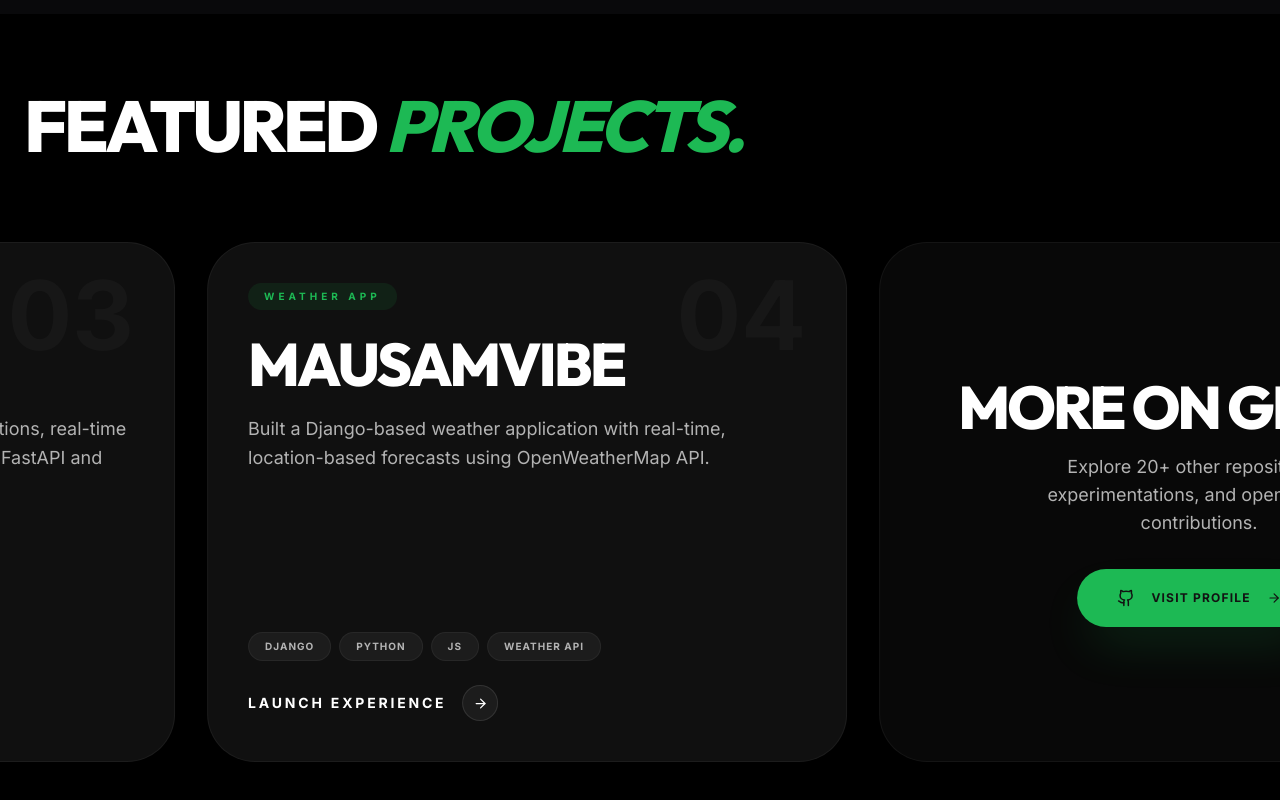
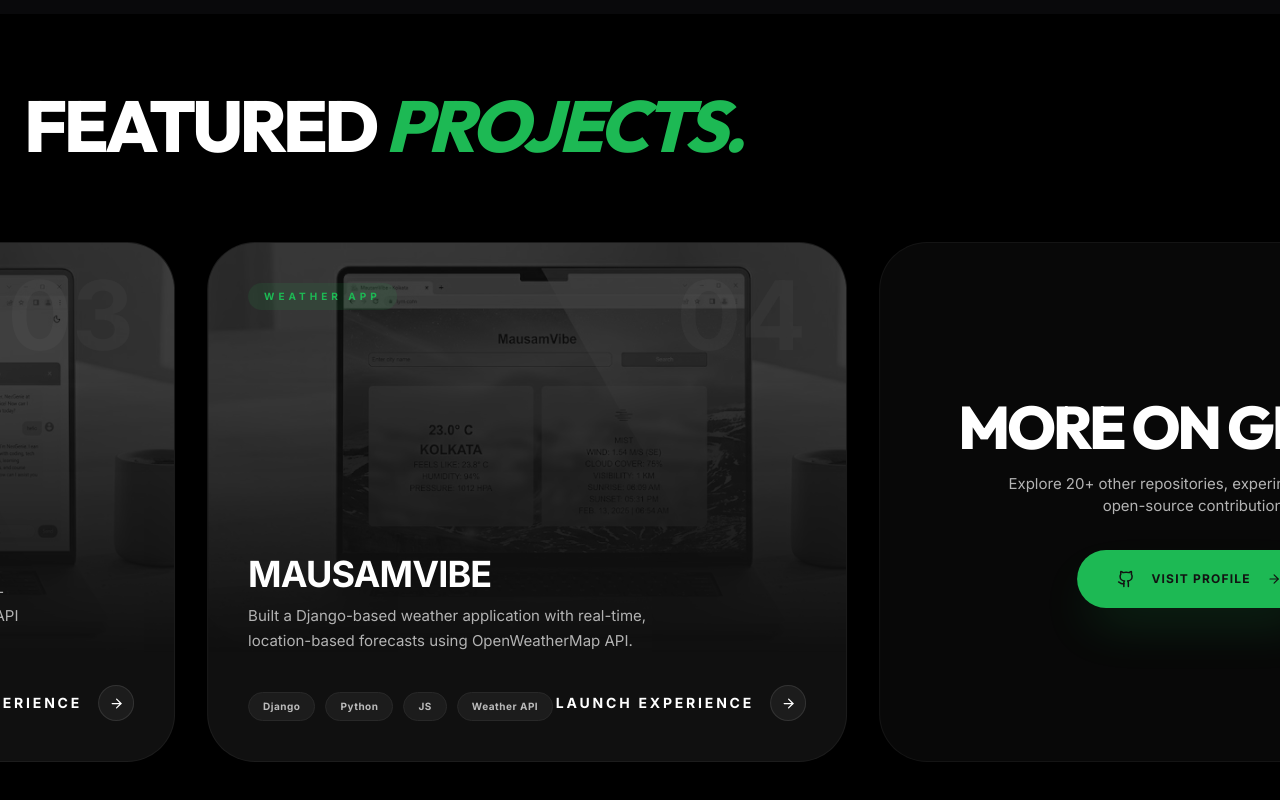
Before and after one commit to SaumiliHaldar/Portfolio, a Next.js app: page / in a window 1280 px wide. Shown: the part 2966-3766 px from the top of the page. Built offline with nearby package versions, Linux system fonts and the light colour scheme.

Commit message:
enhanced project cards with improved animations and layout adjustments

```diff
--- a/src/components/section/Projects.jsx
+++ b/src/components/section/Projects.jsx
@@ -1,7 +1,7 @@
 "use client";
 
 import { useRef, useState, useEffect } from "react";
-import { motion, useScroll, useTransform, useSpring } from "framer-motion";
+import { motion, useScroll, useTransform, useSpring, useInView } from "framer-motion";
 import { Github, ArrowRight } from "lucide-react";
 
 const projects = [
@@ -13,7 +13,7 @@ const projects = [
     tags: ["FastAPI", "React", "Prisma", "Gemini API"],
     github: "https://github.com/SaumiliHaldar/DevTrackr",
     demo: "https://devtrackrr.vercel.app",
-    // image: "/devtrackr.jpg",
+    image: "/devtrackr.jpg",
     color: "#1DB954",
   },
   {
@@ -24,8 +24,8 @@ const projects = [
     tags: ["Next.js", "FastAPI", "MongoDB", "gTTS"],
     github: "https://github.com/SaumiliHaldar/Lysn",
     demo: "https://lysn.vercel.app",
-    // image: "/lysn.jpg",
-    color: "#1ed760",
+    image: "/lysn.jpg",
+    color: "#1ED760",
   },
   {
     id: "03",
@@ -35,7 +35,7 @@ const projects = [
     tags: ["FastAPI", "React", "Gemini", "Redis"],
     github: "https://github.com/SaumiliHaldar/NexGenie",
     demo: "https://nexgenie.vercel.app",
-    // image: "/nexgenie.jpg",
+    image: "/nexgenie.jpg",
     color: "#19E68C",
   },
   {
@@ -46,7 +46,7 @@ const projects = [
     tags: ["Django", "Python", "JS", "Weather API"],
     github: "https://github.com/SaumiliHaldar/MausamVibe",
     demo: "https://mausamvibe.onrender.com",
-    // image: "/mausamvibe.jpg",
+    image: "/mausamvibe.jpg",
     color: "#1ABC54",
   },
 ];
@@ -89,7 +89,7 @@ export default function Projects() {
     <section ref={containerRef} id="projects" className="relative h-[400vh] bg-black">
       <div className="sticky top-0 h-screen flex flex-col overflow-hidden">
 
-        {/* ── Section Heading — same alignment as Experience & Skills ── */}
+        {/* ── Section Heading ── */}
         <div className="w-full max-w-7xl mx-auto px-4 md:px-6 pt-16 md:pt-20 pb-6 md:pb-8 shrink-0">
           <motion.div
             initial={{ opacity: 0, y: 20 }}
@@ -103,46 +103,18 @@ export default function Projects() {
           </motion.div>
         </div>
 
-        {/* ── Cards — horizontal scroll fills remaining height ── */}
+        {/* ── Cards — horizontal scroll ── */}
         <div className="flex-1 flex items-center overflow-hidden relative">
           <motion.div
             ref={scrollRef}
             style={{ x: springX }}
             className="flex gap-6 md:gap-8 px-6 md:px-20 items-center will-change-transform"
           >
-            {projects.map((project) => (
-              <ProjectCard key={project.id} project={project} />
+            {projects.map((project, index) => (
+              <ProjectCard key={project.id} project={project} index={index} />
             ))}
 
-            {/* Final "More on GitHub" card */}
-            <div className="group relative flex h-[65vh] w-[85vw] md:w-[60vw] lg:w-[50vw] flex-col shrink-0 overflow-hidden rounded-[2.5rem] md:rounded-[3rem] bg-secondary/20 border border-white/5 hover:border-primary/30 transition-colors duration-700">
-              <div className="absolute top-8 right-12 text-6xl md:text-8xl font-black text-white/[0.03] select-none pointer-events-none group-hover:text-primary/10 transition-colors">
-                ++
-              </div>
-              <div className="flex flex-col h-full p-6 md:p-12 items-center justify-center text-center gap-8 relative z-10">
-                <div className="space-y-4">
-                  <h3 className="text-3xl md:text-6xl font-black font-heading text-foreground uppercase tracking-tighter group-hover:text-primary transition-colors">
-                    More on GitHub
-                  </h3>
-                  <p className="text-muted-foreground text-sm md:text-lg max-w-sm mx-auto">
-                    Explore 20+ other repositories, experimentations, and open-source contributions.
-                  </p>
-                </div>
-                <a
-                  href="https://github.com/SaumiliHaldar"
-                  target="_blank"
-                  className="group/btn flex items-center gap-4 px-8 py-4 md:px-10 md:py-5 bg-primary text-primary-foreground rounded-full font-black uppercase tracking-widest text-[10px] md:text-xs shadow-2xl shadow-primary/20 hover:scale-105 active:scale-95 transition-transform"
-                >
-                  <Github size={18} />
-                  Visit Profile
-                  <ArrowRight size={14} className="group-hover/btn:translate-x-2 transition-transform" />
-                </a>
-              </div>
-              <div
-                className="absolute bottom-0 right-0 w-2/3 h-2/3 opacity-0 group-hover:opacity-10 transition-opacity duration-1000 blur-[60px] pointer-events-none"
-                style={{ background: `radial-gradient(circle, var(--primary) 0%, transparent 70%)` }}
-              />
-            </div>
+            <GithubCard />
           </motion.div>
         </div>
 
@@ -151,67 +123,134 @@ export default function Projects() {
   );
 }
 
-function ProjectCard({ project }) {
+function ProjectCard({ project, index }) {
+  const cardRef = useRef(null);
+  const isInView = useInView(cardRef, { once: true, margin: "0px -10% 0px 0px" });
+
   return (
-    <div className="group relative flex h-[65vh] w-[85vw] md:w-[60vw] lg:w-[50vw] flex-col shrink-0 overflow-hidden rounded-[2.5rem] md:rounded-[3rem] bg-secondary/40 border border-white/5 hover:border-primary/30 transition-all duration-700">
+    <motion.div
+      ref={cardRef}
+      initial={{ opacity: 0, scale: 0.95, x: 50 }}
+      animate={isInView ? { opacity: 1, scale: 1, x: 0 } : {}}
+      transition={{ duration: 0.7, delay: index * 0.1, ease: [0.22, 1, 0.36, 1] }}
+      className="group relative flex h-[65vh] w-[85vw] md:w-[60vw] lg:w-[50vw] flex-col shrink-0 overflow-hidden rounded-[2.5rem] md:rounded-[3rem] bg-secondary/40 border border-white/5 hover:border-primary/30 transition-all duration-700"
+    >
+      {/* ── Image - masked softly to prevent overcrowding ── */}
       {project.image && (
-        <div className="absolute inset-0 z-0">
+        <div className="absolute inset-0 z-0 pointer-events-none">
           <img
             src={project.image}
             alt={project.title}
-            className="h-full w-full object-cover opacity-20 grayscale transition-all duration-700 group-hover:opacity-40 group-hover:scale-110 group-hover:grayscale-0"
+            className="h-[80%] w-full object-cover object-top opacity-20 grayscale transition-all duration-700 group-hover:opacity-40 group-hover:scale-105 group-hover:grayscale-0"
+            style={{
+              maskImage: 'linear-gradient(to bottom, rgba(0,0,0,1) 30%, rgba(0,0,0,0) 100%)',
+              WebkitMaskImage: 'linear-gradient(to bottom, rgba(0,0,0,1) 30%, rgba(0,0,0,0) 100%)'
+            }}
           />
-          <div className="absolute inset-0 bg-gradient-to-t from-[#080808] via-[#080808]/80 to-transparent" />
         </div>
       )}
 
+      {/* ── Background Index ── */}
       <div className="absolute top-6 right-10 text-5xl md:text-8xl font-black text-white/[0.03] select-none pointer-events-none group-hover:text-primary/10 transition-colors z-10">
         {project.id}
       </div>
 
-      <div className="flex flex-col h-full p-6 md:p-10 justify-between relative z-20">
-        <div>
+      {/* ── Content ── */}
+      <div className="flex flex-col h-full p-6 md:p-10 justify-between relative z-20 pointer-events-none">
+
+        {/* Top: Subtitle */}
+        <div className="pointer-events-auto">
           <div className="flex items-center mb-4 md:mb-6">
             <span className="text-[9px] md:text-[10px] font-black uppercase tracking-[0.3em] md:tracking-[0.4em] text-primary bg-primary/10 px-3 py-1 md:px-4 md:py-1.5 rounded-full">
               {project.subtitle}
             </span>
           </div>
-          <h3 className="text-3xl md:text-6xl font-black font-heading text-foreground tracking-tighter uppercase mb-3 md:mb-5 group-hover:text-primary transition-colors duration-500">
+        </div>
+
+        {/* Bottom: Text & CTAs */}
+        <div className="pointer-events-auto mt-auto">
+          <h3 className="text-3xl md:text-4xl font-black uppercase tracking-tight text-foreground mb-3 leading-none group-hover:text-primary transition-colors duration-500">
             {project.title}
           </h3>
-          <p className="text-sm md:text-lg text-muted-foreground leading-relaxed max-w-xl group-hover:text-foreground transition-colors duration-500">
+          <p className="text-[14px] md:text-[15px] font-medium text-muted-foreground leading-relaxed max-w-[90%] md:max-w-[80%] group-hover:text-white/90 transition-colors duration-500 mb-6 md:mb-8">
             {project.description}
           </p>
-        </div>
 
-        <div className="space-y-5 md:space-y-6">
-          <div className="flex flex-wrap gap-2">
-            {project.tags.map((tag) => (
-              <span
-                key={tag}
-                className="px-3 py-1 md:px-4 md:py-1.5 rounded-full bg-white/5 border border-white/5 text-[9px] md:text-[10px] font-bold uppercase tracking-widest text-muted-foreground group-hover:border-primary/20 group-hover:text-primary transition-all duration-500"
-              >
-                {tag}
-              </span>
-            ))}
+          <div className="flex flex-col md:flex-row md:items-end justify-between gap-6 md:gap-0 mt-4">
+            <div className="flex flex-wrap gap-2.5 max-w-sm">
+              {project.tags.map((tag) => (
+                <span
+                  key={tag}
+                  className="px-3.5 py-1.5 text-[10px] font-bold tracking-wider bg-secondary/50 text-foreground/70 border border-border rounded-full group-hover:border-primary/50 group-hover:bg-primary/20 hover:text-primary-foreground transition-all cursor-default"
+                >
+                  {tag}
+                </span>
+              ))}
+            </div>
+
+            <a
+              href={project.demo}
+              target="_blank"
+              rel="noopener noreferrer"
+              className="inline-flex items-center gap-3 md:gap-4 text-[10px] md:text-sm font-black uppercase tracking-[0.2em] text-foreground group-hover:text-primary transition-colors"
+            >
+              Launch Experience
+              <div className="h-8 w-8 md:h-9 md:w-9 rounded-full border border-white/10 flex items-center justify-center group-hover:border-primary group-hover:translate-x-2 transition-all bg-white/5">
+                <ArrowRight size={15} />
+              </div>
+            </a>
           </div>
-          <a
-            href={project.demo}
-            target="_blank"
-            className="inline-flex items-center gap-3 md:gap-4 text-[10px] md:text-sm font-black uppercase tracking-[0.2em] text-foreground group-hover:text-primary transition-colors"
-          >
-            Launch Experience
-            <div className="h-8 w-8 md:h-9 md:w-9 rounded-full border border-white/10 flex items-center justify-center group-hover:border-primary group-hover:translate-x-2 transition-all bg-white/5">
-              <ArrowRight size={15} />
-            </div>
-          </a>
         </div>
       </div>
 
+      {/* ── Ambient glow ── */}
       <div
         className="absolute bottom-0 right-0 w-2/3 h-2/3 opacity-0 group-hover:opacity-10 transition-opacity duration-1000 blur-[40px] md:blur-[80px] pointer-events-none z-10"
         style={{ background: `radial-gradient(circle, ${project.color} 0%, transparent 70%)` }}
       />
-    </div>
+    </motion.div>
   );
 }
+
+function GithubCard() {
+  const cardRef = useRef(null);
+  const isInView = useInView(cardRef, { once: true, margin: "0px -10% 0px 0px" });
+
+  return (
+    <motion.div
+      ref={cardRef}
+      initial={{ opacity: 0, scale: 0.95, x: 50 }}
+      animate={isInView ? { opacity: 1, scale: 1, x: 0 } : {}}
+      transition={{ duration: 0.7, delay: 0.4, ease: [0.22, 1, 0.36, 1] }}
+      className="group relative flex h-[65vh] w-[85vw] md:w-[60vw] lg:w-[50vw] flex-col shrink-0 overflow-hidden rounded-[2.5rem] md:rounded-[3rem] bg-secondary/20 border border-white/5 hover:border-primary/30 transition-colors duration-700"
+    >
+      <div className="absolute top-8 right-12 text-6xl md:text-8xl font-black text-white/[0.03] select-none pointer-events-none group-hover:text-primary/10 transition-colors">
+        ++
+      </div>
+      <div className="flex flex-col h-full p-6 md:p-12 items-center justify-center text-center gap-8 relative z-10">
+        <div className="space-y-4">
+          <h3 className="text-3xl md:text-6xl font-black font-heading text-foreground uppercase tracking-tighter group-hover:text-primary transition-colors">
+            More on GitHub
+          </h3>
+          <p className="text-[14px] md:text-[15px] font-medium text-muted-foreground max-w-sm mx-auto group-hover:text-white/90 transition-colors">
+            Explore 20+ other repositories, experimentations, and open-source contributions.
+          </p>
+        </div>
+        <a
+          href="https://github.com/SaumiliHaldar"
+          target="_blank"
+          rel="noopener noreferrer"
+          className="group/btn flex items-center gap-4 px-8 py-4 md:px-10 md:py-5 bg-primary text-primary-foreground rounded-full font-black uppercase tracking-widest text-[10px] md:text-xs shadow-2xl shadow-primary/20 hover:scale-105 active:scale-95 transition-transform"
+        >
+          <Github size={18} />
+          Visit Profile
+          <ArrowRight size={14} className="group-hover/btn:translate-x-2 transition-transform" />
+        </a>
+      </div>
+      <div
+        className="absolute bottom-0 right-0 w-2/3 h-2/3 opacity-0 group-hover:opacity-10 transition-opacity duration-1000 blur-[60px] pointer-events-none"
+        style={{ background: `radial-gradient(circle, var(--primary) 0%, transparent 70%)` }}
+      />
+    </motion.div>
+  );
+}
```
